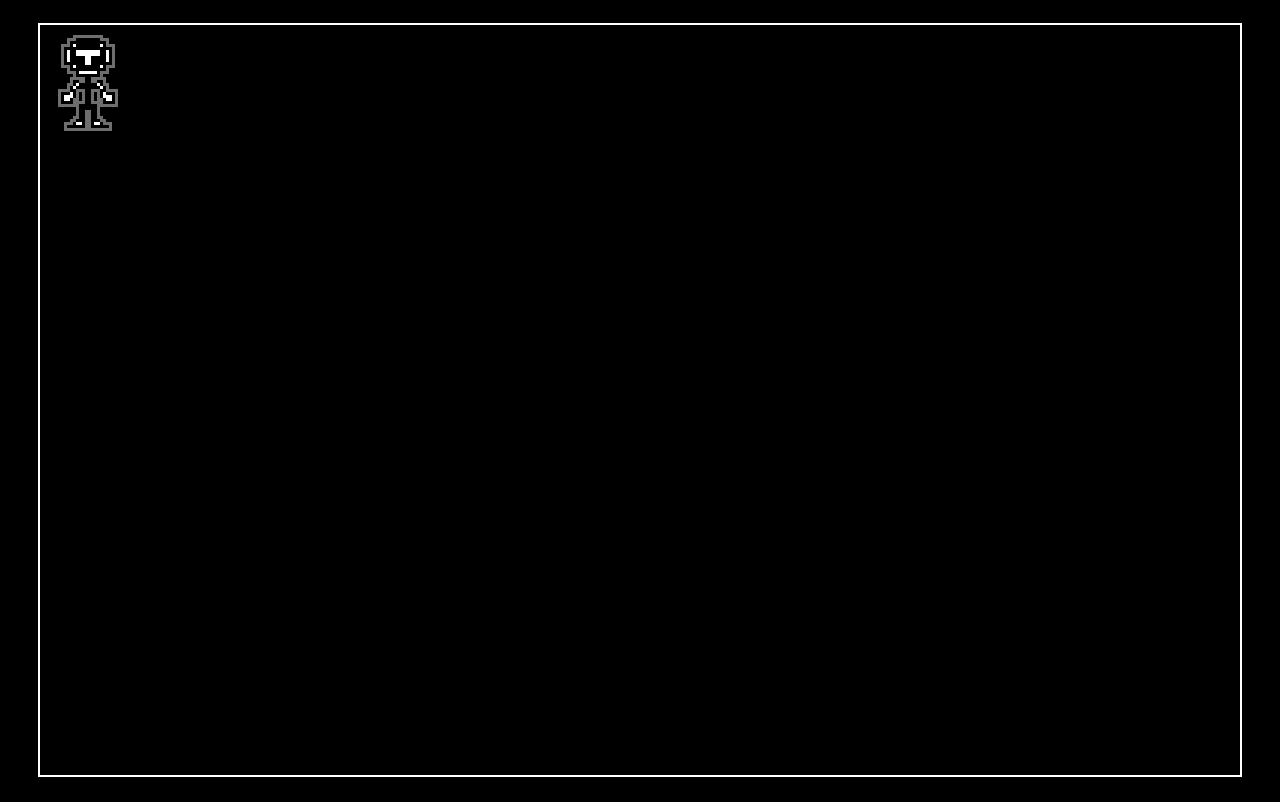
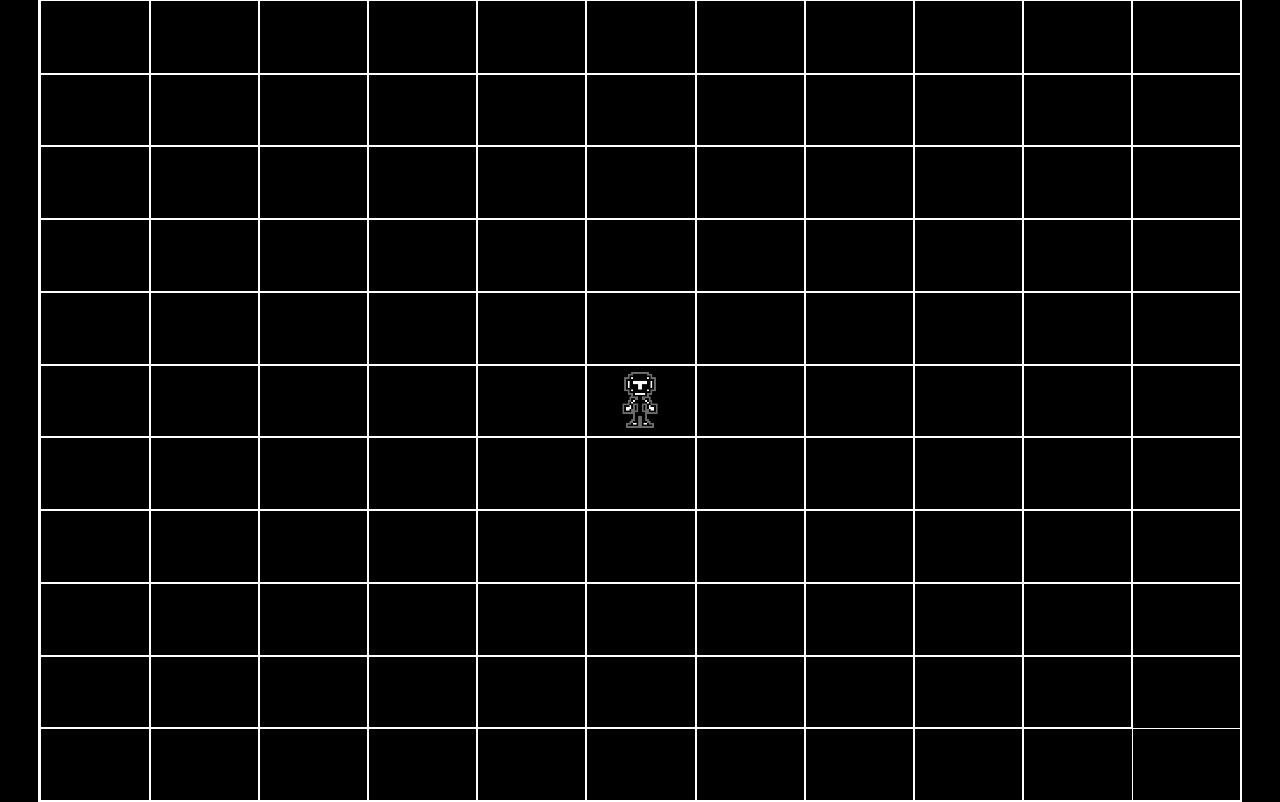
Before and after one commit to Stringer-J/8Bit, a React (Vite) app in the folder client/: page /Room1 in a window 1280 px wide. Built offline with nearby package versions, Linux system fonts and the light colour scheme; a web font is replaced by a local one.

Commit message:
created a grid and put dungeonman in the center square

```diff
--- a/client/src/components/MainMenu/MainMenu.css
+++ b/client/src/components/MainMenu/MainMenu.css
@@ -2,7 +2,7 @@
     display: flex;
     justify-content: center;
     align-items: center;
-    height: 750px;
+    height: 800px;
     width: 1200px;
     border: solid white 2px;
     /* background-color: blue; */
--- a/client/src/components/Room1/Room1.css
+++ b/client/src/components/Room1/Room1.css
@@ -1,9 +1,26 @@
 .room1Box {
-    display: flex;
-    justify-content: center;
-    align-items: center;
-    height: 750px;
+    display: grid;
+    grid-template-columns: repeat(11, 1fr);
+    grid-template-rows: repeat(11, 1fr);
+    height: 800px;
     width: 1200px;
     border: solid white 2px;
-    /* background-color: blue; */
 }
+
+.square {
+    border: 1px solid white;
+    width: 100%;
+    height: 100%;
+}
+
+.center img {
+    position: absolute;
+    top: 0;
+    left: 0;
+    right: 0;
+    bottom: 0;
+    margin: auto;
+    width: 7%;
+    height: 7%;
+    object-fit: contain;
+}
--- a/client/src/components/Room1/Room1.jsx
+++ b/client/src/components/Room1/Room1.jsx
@@ -2,42 +2,7 @@
 import './Room1.css';
 
 function Room1() {
-    const [dMPosition, setDMPosition] = useState({ top: 10, left: 0 });
-
-    const handleKeyDown = (event) => {
-        let newTop = dMPosition.top;
-        let newLeft = dMPosition.left;
-
-        switch (event.key) {
-            case 'w':
-                newTop -= 100;
-                break;
-            case 'a':
-                newLeft -= 100;
-                break;
-            case 's':
-                newTop += 100;
-                break;
-            case 'd':
-                newLeft += 100;
-                break;
-            case ' ':
-                alert('There is nothing here...');
-                break;
-            default:
-                break;
-        }
-
-        setDMPosition({ top: newTop, left: newLeft });
-    };
-
-    useEffect(() => {
-        window.addEventListener('keydown', handleKeyDown);
-
-        return () => {
-            window.removeEventListener('keydown', handleKeyDown);
-        };
-    }, [dMPosition]);
+    const squares = new Array(120).fill(null);
 
     return (
         <>
@@ -45,14 +10,12 @@
                 <source src="/Room1.wav" type="audio/wav" />
             </audio>
 
-            <div className='room1Box' style={{ position: 'relative' }}>
-                <img src='/DungeonMan.png'
-                     alt='DungeonMan'
-                     style={{
-                        position: 'absolute',
-                        top: `${dMPosition.top}px`,
-                        left: `${dMPosition.left}px`
-                     }}></img>
+            <div className='room1Box'>
+                {squares.map((_, index) => (
+                    <div key={index} className={`square ${index === 60 ? 'center' : ''}`}>
+                        {index === 60 && <img src='/DungeonMan.png' alt='DungeonMan' />}
+                    </div>
+                ))}
             </div>
         </>
     )
```
